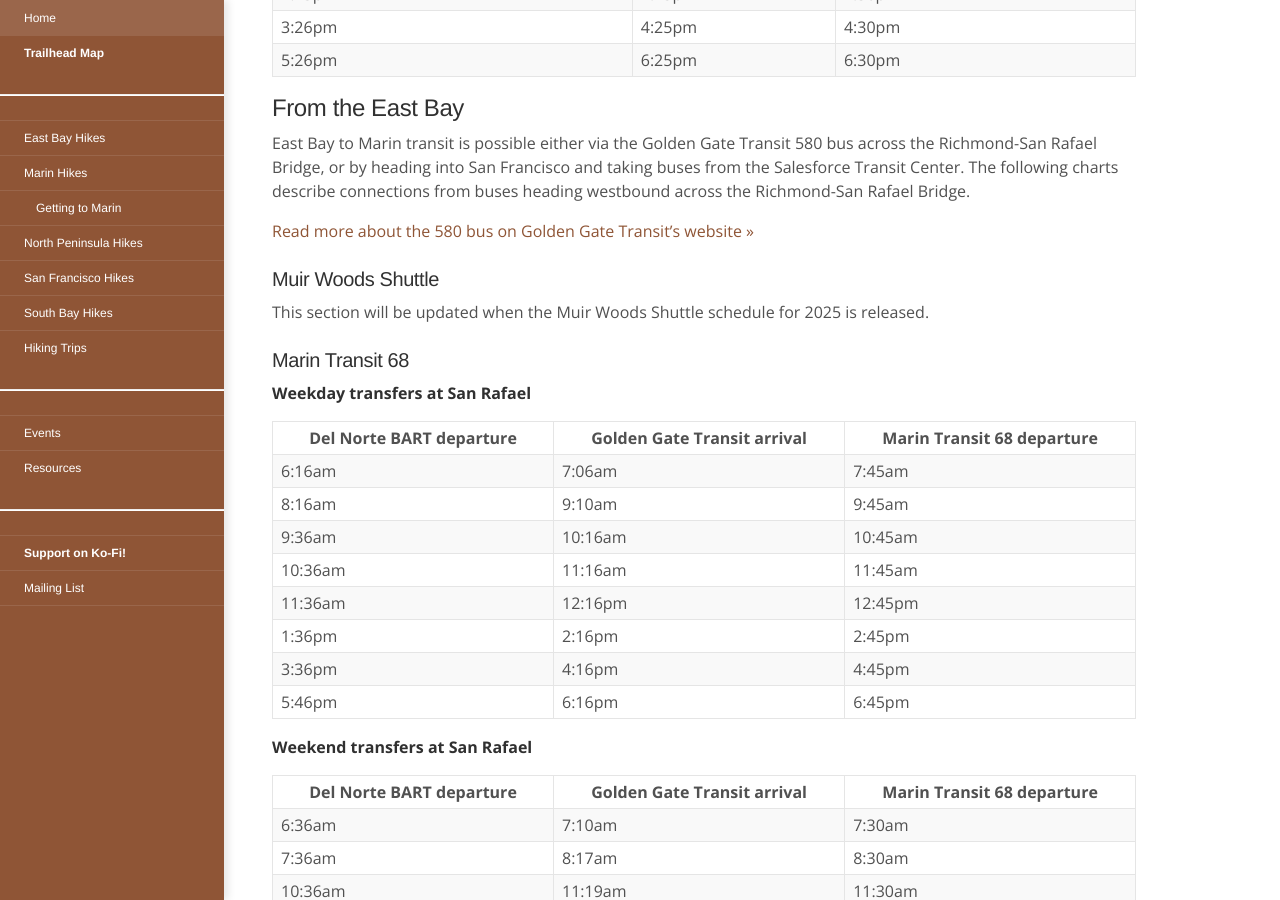
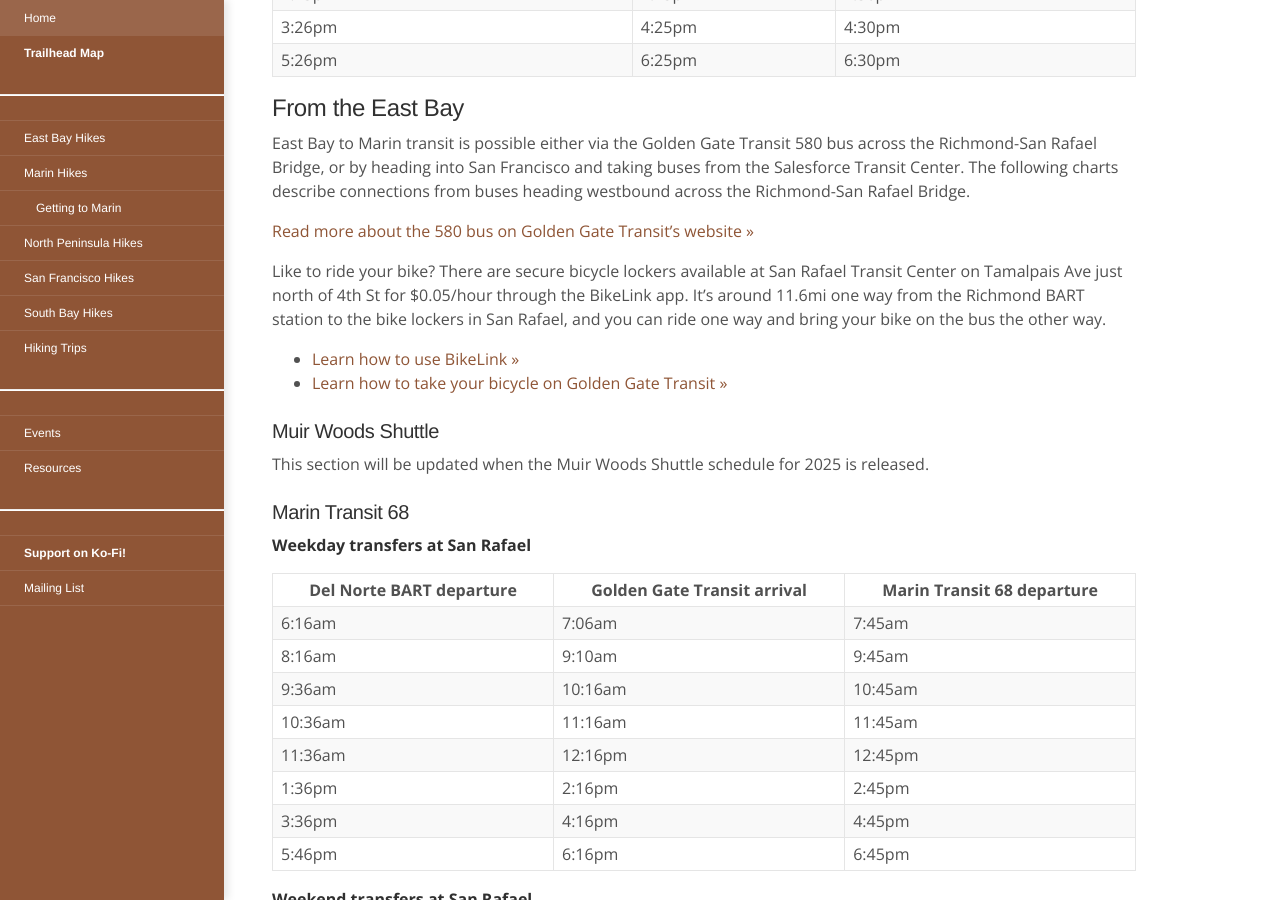
Before and after one commit to tschuy/hiking-by-transit, a Jekyll site: the page built from marin/getting-to-marin.md, in a window 1280 px wide and 900 px high, scrolled down 3895 px. Built offline with Jekyll 4.4.1, drawn with Linux system fonts in a browser that asks for light colours.

Commit message:
marin: add bike info, update bus info

```diff
--- a/marin/getting-to-marin.md
+++ b/marin/getting-to-marin.md
@@ -139,6 +139,11 @@
 
 [Read more about the 580 bus on Golden Gate Transit's website »](https://www.goldengate.org/bus/route-schedule/del-norte-bart-station-san-rafael-580/)
 
+Like to ride your bike? There are secure bicycle lockers available at San Rafael Transit Center on Tamalpais Ave just north of 4th St for $0.05/hour through the BikeLink app. It's around 11.6mi one way from the Richmond BART station to the bike lockers in San Rafael, and you can ride one way and bring your bike on the bus the other way.
+
+* [Learn how to use BikeLink »](https://www.bikelink.org/get_access/show)
+* [Learn how to take your bicycle on Golden Gate Transit »](https://www.goldengate.org/bus/riding-the-bus/bringing-your-bike/)
+
 ### Muir Woods Shuttle
 
 This section will be updated when the Muir Woods Shuttle schedule for 2025 is released.
```
Also changed, not shown: hikes/china-camp.md (+1 -1 lines), hikes/headlands-marin-city.md (line endings or trailing spaces).
